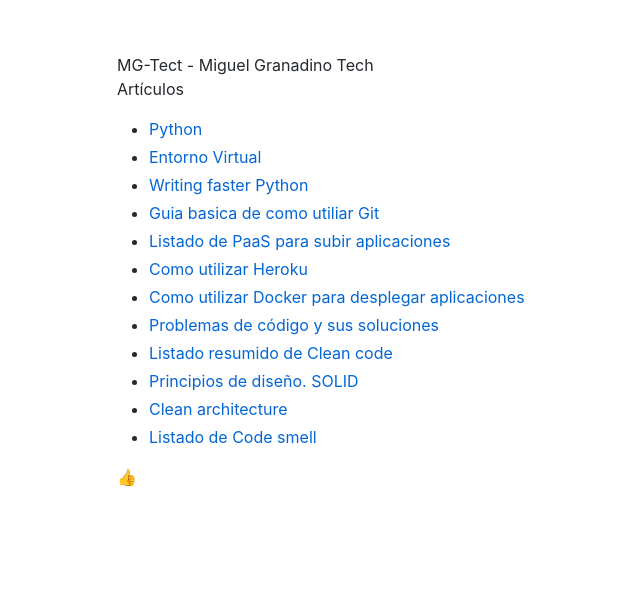
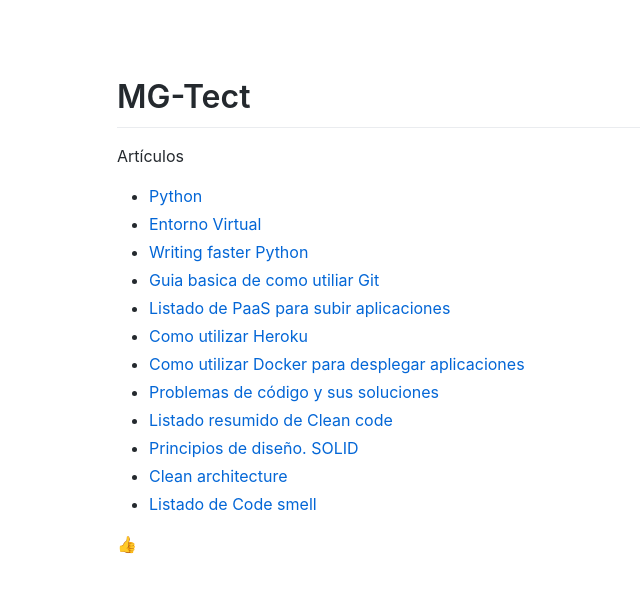
Before and after one commit to Akira3030/formacion, a Jekyll site: the page built from index.md, in a window 1280 px wide. Shown: the top 593 px of the page, without its empty margins (78-718 px from the left). Built offline with Jekyll 4.4.1, drawn with Linux system fonts in a browser that asks for light colours; emoji names are drawn with the system emoji font.

Commit message:
Update default.html

```diff
--- a/_layouts/default.html
+++ b/_layouts/default.html
@@ -26,7 +26,7 @@
 
 
         <header>
-            <div>MG-Tect - Miguel Granadino Tech</div>
+          <div><h1>MG-Tect</h1></div>
         </header>
 
 
```
